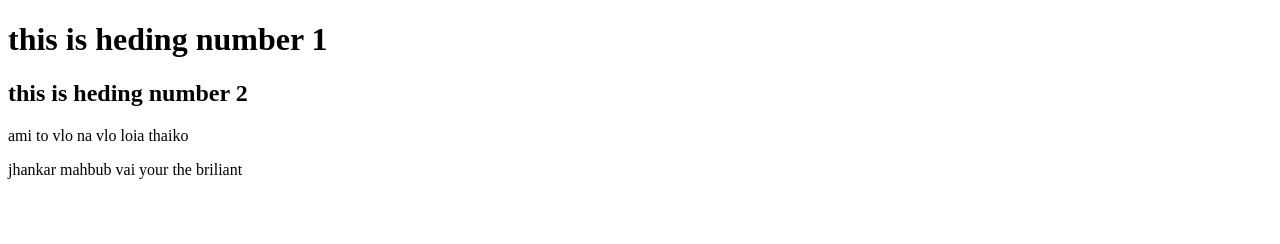
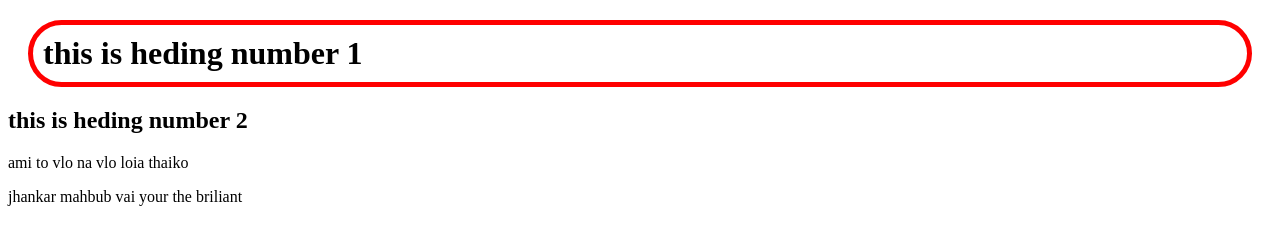
Before and after one commit to MahfuzpHero/my-fifth-website, a plain HTML site: page index.html in a window 1280 px wide. Drawn offline with Linux system fonts and the light colour scheme.

Commit message:
third changes

```diff
--- a/index.html
+++ b/index.html
@@ -2,6 +2,14 @@
 <html lang="en">
 <head>
     <title>my website </title>
+    <style>
+        h1{
+            border: solid red 5px;
+            border-radius: 35px;
+            margin: 20px;
+            padding: 10px;
+        }
+    </style>
 </head>
 <body>
     <h1>this is heding number 1</h1>
```
